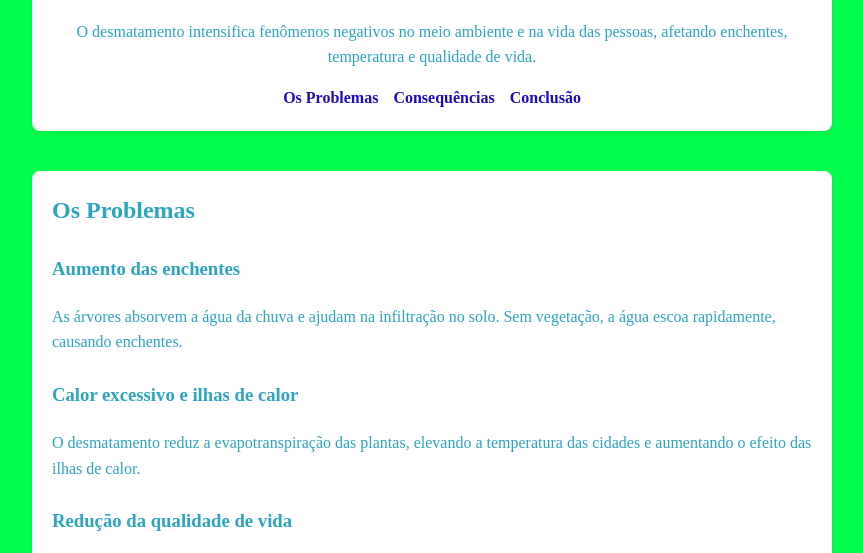
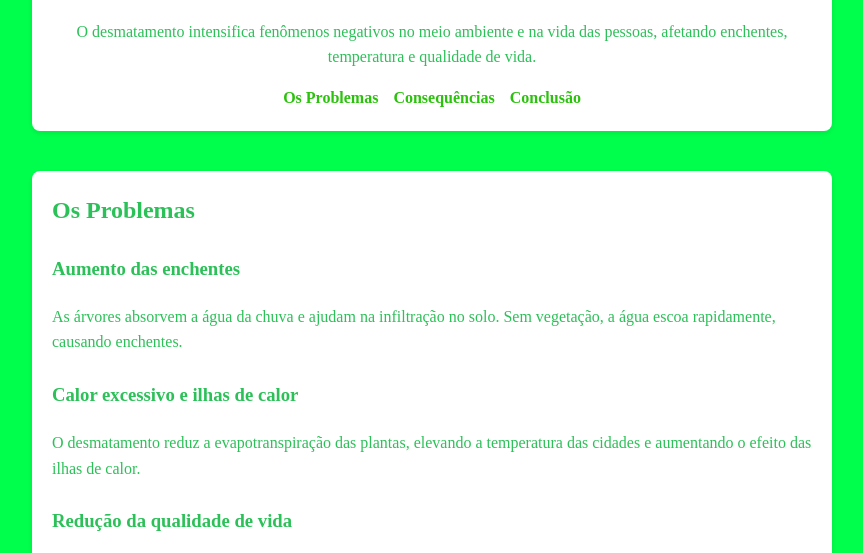
Before and after one commit to cesarrafaelsouza/agrinho2025, a plain HTML site: page index.html in a window 1280 px wide. Shown: the part 148-701 px from the top of the page, without its empty margins (208-1071 px from the left). Drawn offline with Linux system fonts and the light colour scheme; a web font is replaced by a local one.

Commit message:
cor nova

```diff
--- a/style.css
+++ b/style.css
@@ -3,9 +3,9 @@
 
 
 :root {
---primary-color: #1f0dc2;
+--primary-color: #2bc20d;
 --secondary-color: #00fabb;
---text-color: #2ca5c0;
+--text-color: #2cc058;
 --background-color: #00ff4c;
 --button-hover: #5eff00;
 --font-body: "Chocolate Classical Sans", serif;
```
